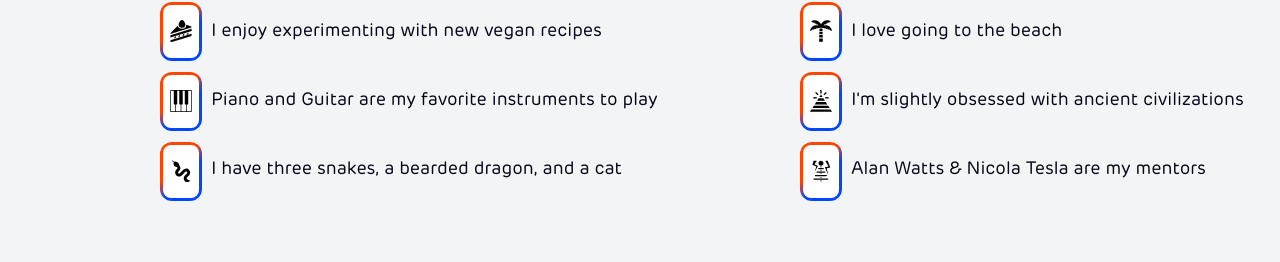
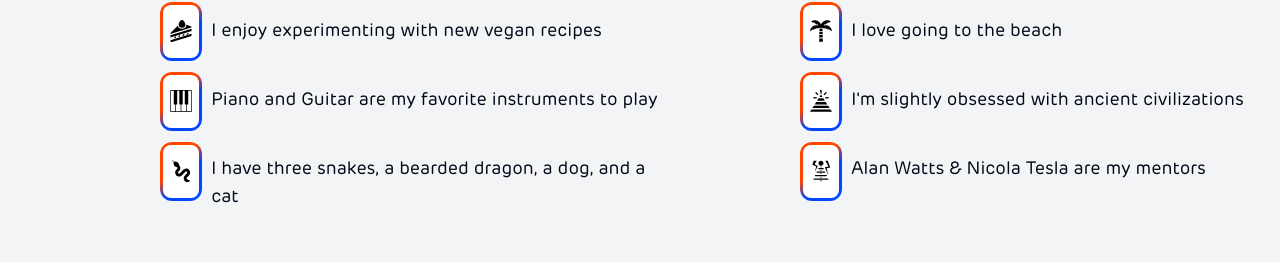
Before and after one commit to Dawson-21/React-Portfolio, a React (Vite) app in the folder react-portfolio/: page /about in a window 1280 px wide. Shown: the part 1381-1643 px from the top of the page. Built offline with nearby package versions, Linux system fonts and the light colour scheme.

Commit message:
fix(fun facts): update funfacts

```diff
--- a/react-portfolio/src/pages/About.tsx
+++ b/react-portfolio/src/pages/About.tsx
@@ -65,7 +65,7 @@ export default function About() {
           <div className="lg:-ml-[34%] md:-ml-[24%] sm:-ml-[41%] -ml-[60%] [@media(max-width:450px)]:-ml-[73%] lg:-mr-6 xl:space-y-[3.2vw] lg:space-y-[3.4vw] md:space-y-[3.9vw] sm:space-y-[4.5vw] space-y-[1.8rem]">
             <p>I enjoy experimenting with new vegan recipes</p>
             <p>Piano and Guitar are my favorite instruments to play</p>
-            <p>I have three snakes, a bearded dragon, and a cat</p>
+            <p>I have three snakes, a bearded dragon, a dog, and a cat</p>
           </div>
 
           <div className="lg:-mt-4 mt-[0.6vw] md:-ml-0 sm:-ml-12 [@media(max-width:450px)]:-ml-10 xl:space-y-[0.9vw] space-y-[0.6vw]">
--- a/react-portfolio/src/pages/Home.tsx
+++ b/react-portfolio/src/pages/Home.tsx
@@ -255,7 +255,7 @@ export default function Home() {
           <div className="lg:-ml-[34%] md:-ml-[24%] sm:-ml-[41%] -ml-[60%] [@media(max-width:450px)]:-ml-[73%] lg:-mr-6 xl:space-y-[3.2vw] lg:space-y-[3.4vw] md:space-y-[3.9vw] sm:space-y-[4.5vw] space-y-[1.8rem]">
             <p>I enjoy experimenting with new vegan recipes</p>
             <p>Piano and Guitar are my favorite instruments to play</p>
-            <p>I have three snakes, a bearded dragon, and a cat</p>
+            <p>I have three snakes, a bearded dragon, a dog, and a cat</p>
           </div>
 
           <div className="lg:-mt-4 mt-[0.6vw] md:-ml-0 sm:-ml-12 [@media(max-width:450px)]:-ml-10 xl:space-y-[0.9vw] space-y-[0.6vw]">
```
